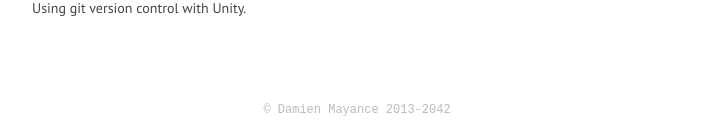
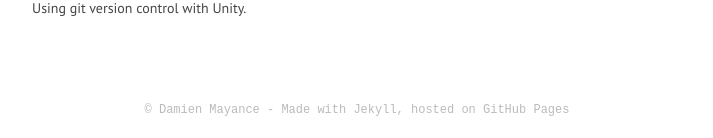
Before and after one commit to valryon/valryon.github.io, a Jekyll site: the page built from index.html, in a window 1280 px wide and 900 px high, scrolled down 2108 px. Shown: the part 759-897 px from the top of the window, without its empty margins (283-996 px from the left). Built offline with Jekyll 4.4.1, drawn with Linux system fonts in a browser that asks for light colours; some web fonts are replaced.

Commit message:
:recycle: Update footer

```diff
--- a/_includes/footer.html
+++ b/_includes/footer.html
@@ -1,5 +1,5 @@
 <footer class="page-footer">
   <p>
-    © Damien Mayance 2013-2042
+    © Damien Mayance - Made with Jekyll, hosted on GitHub Pages
   </p>
 </footer>
```
